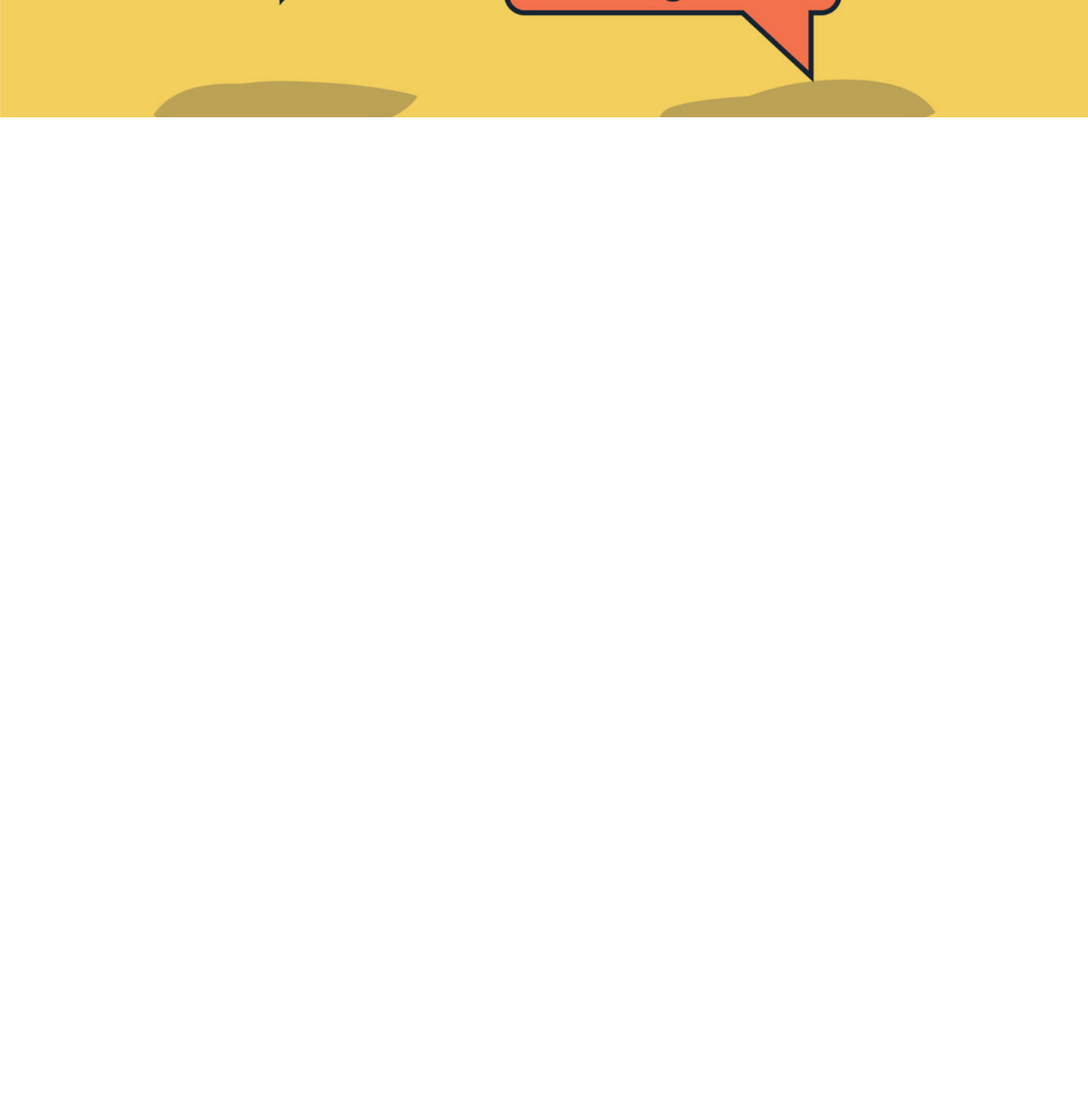
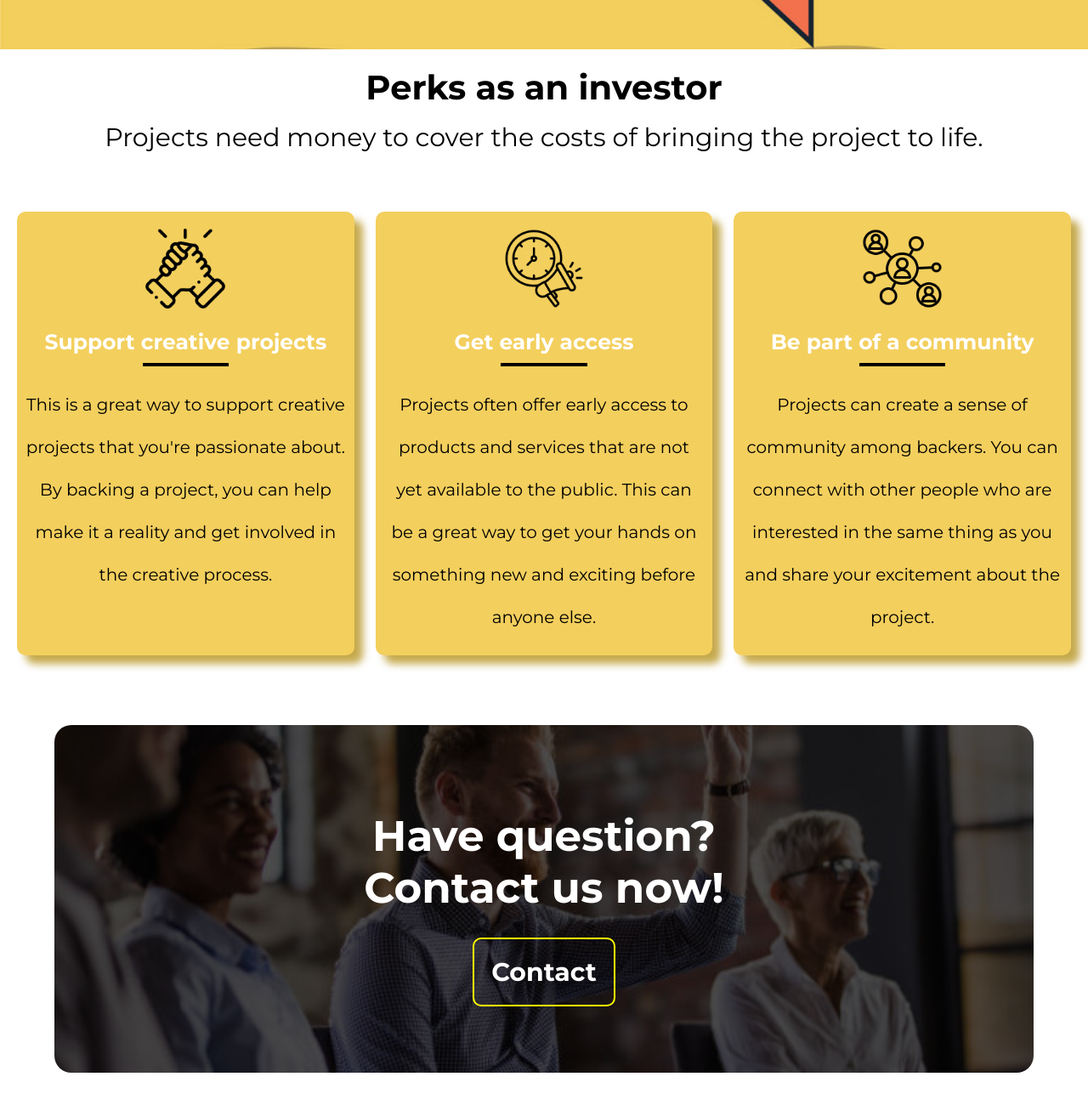
Before and after one commit to connorngr/Web-project, a plain HTML site: page index.html in a window 1280 px wide. Shown: the part 742-2042 px from the top of the page at 85% size. Before the commit the page ends 880 px from the top, so only its background shows below. Drawn offline with Linux system fonts and the light colour scheme.

Commit message:
New features added

```diff
--- a/index.html
+++ b/index.html
@@ -34,6 +34,38 @@
                 <a href="#" class="hero-btn">Browse Now</a>
             </div>
         </section>
+        <section class="info-sect">
+            <h1>Perks as an investor</h1>
+            <p>Projects need money to cover the costs of bringing the project to life.</p>
+            <div class="row-info">
+                <div class="column-info">
+                    <img src="icons/support.png" >
+                    <h3>Support creative projects</h3>
+                    <p>This is a great way to support creative projects that you're passionate about.
+                        By backing a project, you can help make it a reality
+                        and get involved in the creative process.</p>
+                </div>
+                <div class="column-info">
+                    <img src="icons/time.png">
+                    <h3>Get early access</h3>
+                    <p>Projects often offer early access to products and services that are not yet available to the public.
+                        This can be a great way to get your hands on something new and exciting before anyone else.</p>
+                </div>
+                <div class="column-info">
+                    <img src="icons/communities.png">
+                    <h3>Be part of a community</h3>
+                    <p>Projects can create a sense of community among backers.
+                        You can connect with other people who are interested in the same
+                        thing as you and share your excitement about the project.</p>
+                </div>
+            </div>
+        </section>
+        <section class="contact-sect">
+            <h1>
+                Have question?<br> Contact us now!
+            </h1>
+            <a href="mailto:hoanganhbr03@gmail.com">Contact</a>
+        </section>
     <!-- JavaScript code -->
     <script>
         var navLink = document.getElementById("navLink")
--- a/style.css
+++ b/style.css
@@ -8,7 +8,7 @@ html {
 }
 .header {
     width: 100%;
-    min-height: 110vh;
+    min-height: 100vh;
     background-image: url(header.jpg);
     background-position: center;
     background-size: cover;
@@ -97,13 +97,14 @@ nav img:hover {
     border-radius: 10px;
     transition: 0.6s;
 }
-.nav-link i{
-    display: none;
-}
+
 nav .fa {
     display: none;
 }
-@media(max-width: 1200px) {
+@media(max-width: 1000px) {
+    .header {
+        min-height: 40vh;
+    }
     .text-box h1 {
         font-size: 60px;
     }
@@ -153,4 +154,103 @@ nav .fa {
         font-size: 80px;
         margin: 20px;
     }
+    /* next div */
+    .row-info {
+        flex-direction: column;
+    }
+    .column-info {
+        margin: 30px;
+    }
+
 }
+
+/* Information section */
+
+.info-sect {
+    margin: 20px;
+    text-align: center;
+}
+.info-sect h1 {
+    font-size: 40px;
+}
+.info-sect p {
+    margin-top: 10px;
+    font-size: 30px;
+    line-height: 50px;
+}
+
+.row-info {
+    margin-top: 5%;
+    display: flex;
+    justify-content: space-between;
+}
+.row-info h3 {
+    font-size: 25px;
+    text-align: center;
+    margin: 20px;
+    color: white;
+}
+.row-info h3::after {
+    content: "";
+    width: 30%;
+    height: 4px;
+    background: black;
+    display: block;
+    margin: auto;
+    margin-top: 10px;
+    transition: 0.5s;
+}
+.row-info p {
+    font-size: 20px;
+}
+.column-info {
+    flex-basis: 32%;
+    border-radius: 10px;
+    margin-bottom: 5%;
+    padding: 20px 10px;
+    box-sizing: border-box;
+    background: #f3cf5d;
+    transition: 0.5s;
+    box-shadow: 10px 10px 10px 0 rgba(172, 133, 2, 0.7);
+}
+.column-info:hover {
+    box-shadow: 0px 0px 0px 10px rgb(23, 19, 4);
+}
+
+.row-info img {
+    width: 25%;
+}
+
+/* contact section */
+.contact-sect {
+    margin: 0px auto;
+    margin-bottom: 100px;
+    width: 90%;
+    min-height: 10vh;
+    background-image: linear-gradient(rgba(0,0,0,0.7), rgba(0,0,0,0.7)), url(contact.jpg);
+    background-position: center;
+    background-size: cover;
+    border-radius: 20px;
+    text-align: center;
+    padding: 100px 0;
+}
+.contact-sect h1 {
+    font-size: 50px;
+    color: white;
+    margin-bottom: 50px;
+}
+.contact-sect a {
+    font-size: 30px;
+    color: white;
+    display: inline;
+    text-decoration: none;
+    border-radius: 10px;
+    border: 2px solid yellow;
+    padding: 20px;
+    font-weight: bold;
+    transition: 0.5s;
+}
+.contact-sect a:hover {
+    background-color: yellow;
+    color: black;
+}
```
Also changed, not shown: contact.jpg (added), icons/communities.png (added), icons/support.png (added), icons/time.png (added).
